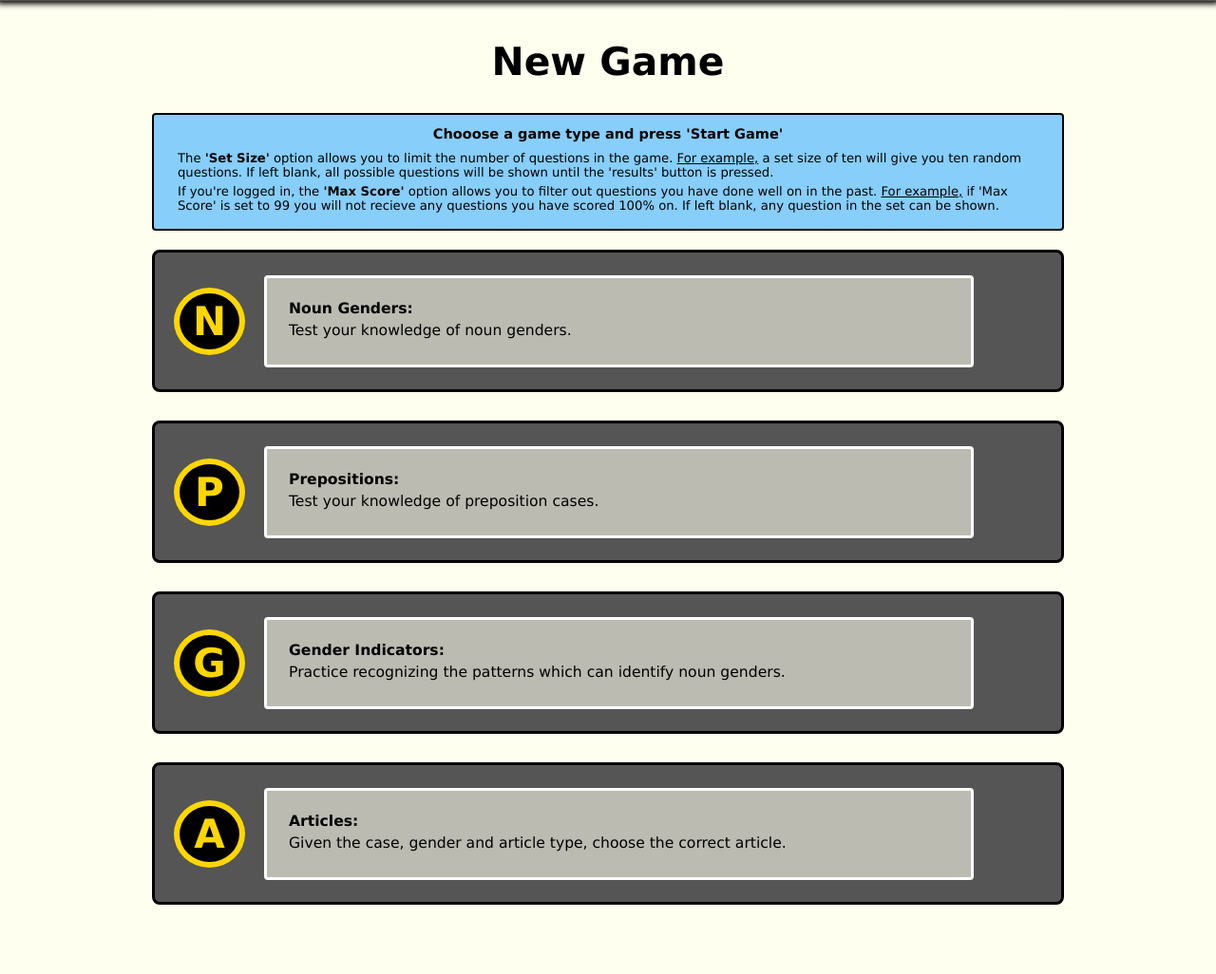
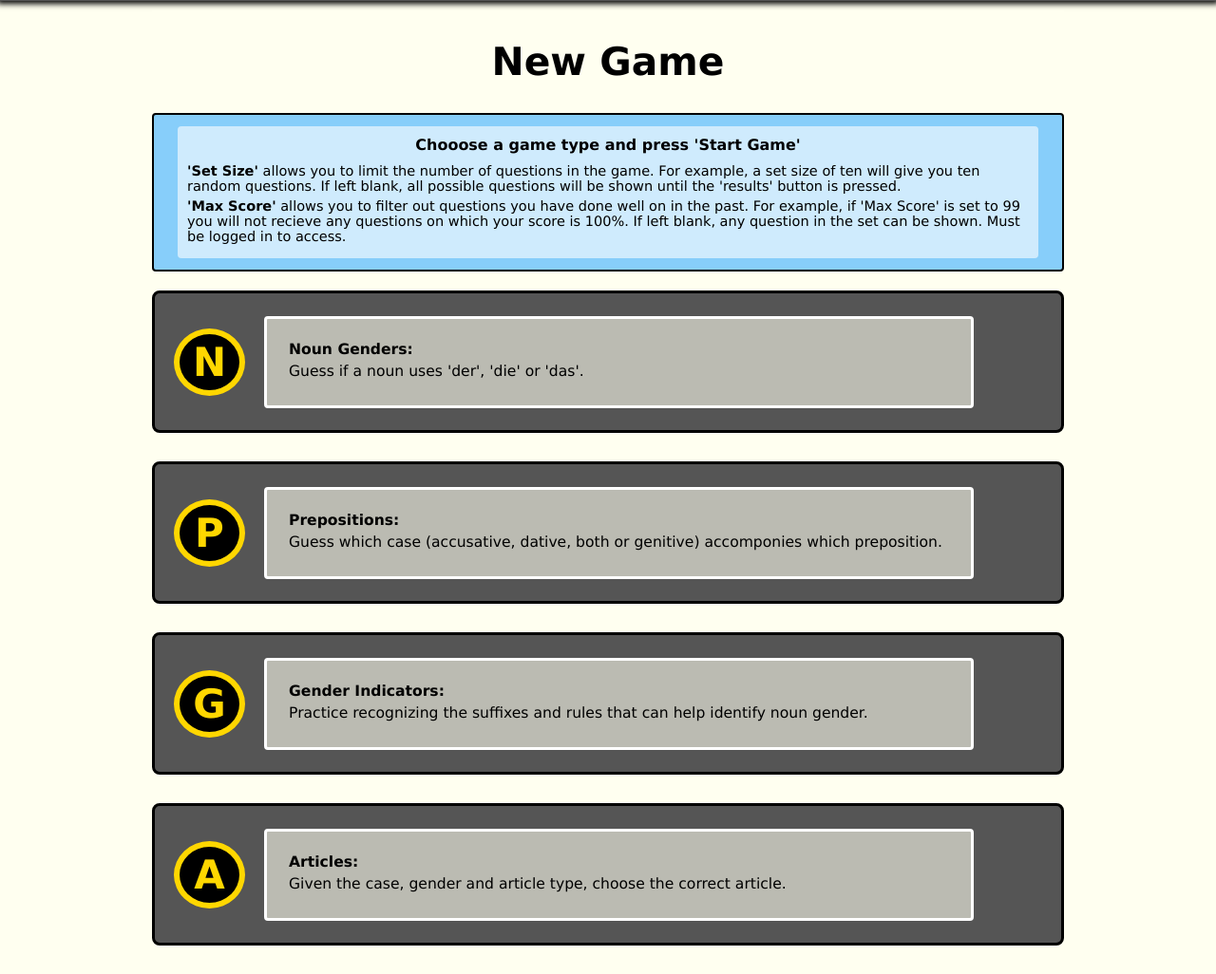
Before and after one commit to derek-watson14/DerDieDas, a Flask app: page /new-game in a window 1280 px wide. Shown: the part 76-1102 px from the top of the page at 95% size. Before the commit the page ends 1029 px from the top, so only its background shows below. Run offline with Flask 2, Linux system fonts and the light colour scheme.

Commit message:
changed new game menus

```diff
--- a/templates/new-game.html
+++ b/templates/new-game.html
@@ -7,13 +7,15 @@
     <div class="content games-container">
         <h2 class="page-head cap">New Game</h2>
         <div class="ng-info">
-            <h4>Chooose a game type and press 'Start Game'</h4>
-            <p>The <strong>'Set Size'</strong> option allows you to limit the number of questions in the game.
-                <span class='ul'>For example,</span> a set size of ten will give you ten random questions.
-                If left blank, all possible questions will be shown until the 'results' button is pressed.</p>
-            <p>If you're logged in, the <strong>'Max Score'</strong> option allows you to filter out questions you have done well on in the past.
-                <span class='ul'>For example,</span> if 'Max Score' is set to 99 you will not recieve any questions you have scored 100% on.
-                If left blank, any question in the set can be shown. </p>
+            <div>
+                <h4>Chooose a game type and press 'Start Game'</h4>
+                <p><strong>'Set Size'</strong> allows you to limit the number of questions in the game.
+                    For example, a set size of ten will give you ten random questions.
+                    If left blank, all possible questions will be shown until the 'results' button is pressed.</p>
+                <p><strong>'Max Score'</strong> allows you to filter out questions you have done well on in the past.
+                    For example, if 'Max Score' is set to 99 you will not recieve any questions on which your score is 100%.
+                    If left blank, any question in the set can be shown. Must be logged in to access. </p>
+            </div>
         </div>
         <div class="option">
             <div>
@@ -21,7 +23,7 @@
             </div>
             <div class="text">
                 <h4>Noun Genders:</h4>
-                <p>Test your knowledge of noun genders. </p>
+                <p>Guess if a noun uses 'der', 'die' or 'das'.</p>
                 <form action="{{ url_for('run_game', gametype='gender') }}" method="post">
                     {% include 'partials/ng-form-content.html' %}
                 </form>
@@ -33,7 +35,7 @@
             </div>
             <div class="text">
                 <h4>Prepositions:</h4>
-                <p>Test your knowledge of preposition cases.</p>
+                <p>Guess which case (accusative, dative, both or genitive) accomponies which preposition. </p>
                 <form action="{{ url_for('run_game', gametype='preps') }}" method="post">
                     {% include 'partials/ng-form-content.html' %}
                 </form>
@@ -45,7 +47,7 @@
             </div>
             <div class="text">
                 <h4>Gender Indicators:</h4>
-                <p>Practice recognizing the patterns which can identify noun genders. </p>
+                <p>Practice recognizing the suffixes and rules that can help identify noun gender. </p>
                 <form action="{{ url_for('run_game', gametype='endings') }}" method="post">
                     {% include 'partials/ng-form-content.html' %}
                 </form>
```
